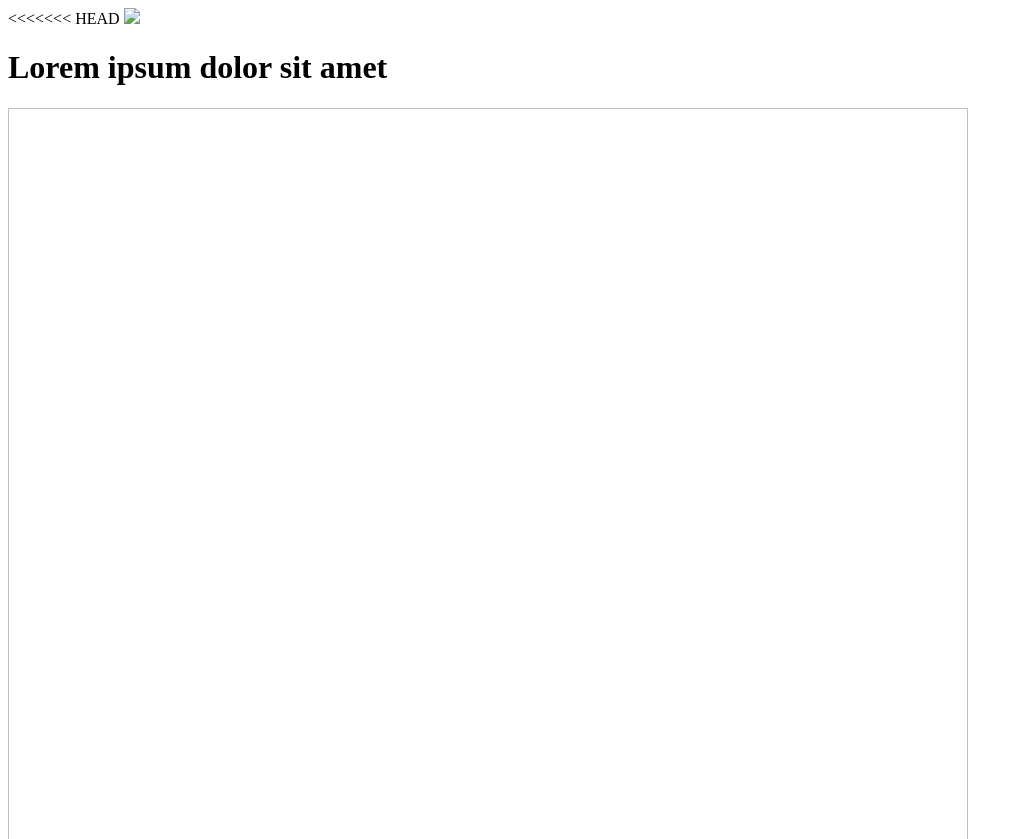
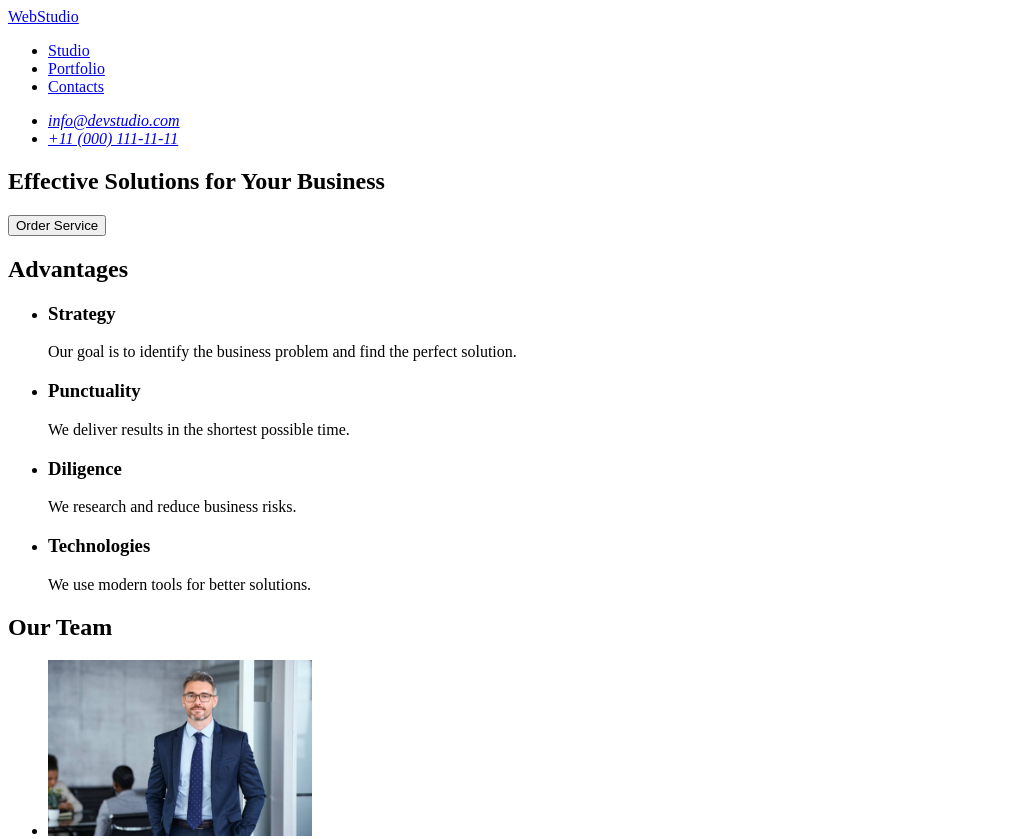
Before and after one commit to Rumeysaerdgn/goit-markup-hw-01, a plain HTML site: page index.html in a window 1280 px wide. Shown: the top 839 px of the page, without its empty margins (0-1023 px from the left). Drawn offline with Linux system fonts and the light colour scheme.

Commit message:
final version ready

```diff
--- a/index.html
+++ b/index.html
@@ -1,40 +1,26 @@
 <!DOCTYPE html>
 <html lang="en">
-<<<<<<< HEAD
+
 <head>
     <meta charset="UTF-8">
     <meta http-equiv="X-UA-Compatible" content="IE=edge">
     <meta name="viewport" content="width=device-width, initial-scale=1.0">
-    <title>Document</title>
-    <link rel="stylesheet" href="./css/styls.css">
-</head>
-<body>
-  <img src="./images/img.jpg" width="480" >
-  <h1>Lorem ipsum dolor sit amet</h1>
-  <img width="960" height="1200"/>
-  <p>
-    Lorem ipsum dolor sit amet, consectetur adipiscing elit. Ut enim ad minim veniam, quis nostrud exercitation.</p>
-</body>
-</html>
-=======
-
-<head>
-    <meta charset="UTF-8">
-    <meta name="viewport" content="width=device-width, initial-scale=1.0">
-    <title>GOIT Homework 1</title>
+    <title>WebStudio</title>
+    <link rel="stylesheet" href="./css/styles.css">
 </head>
 
 <body>
+
     <header>
-            <a href="./index.html">WebStudio</a>
+        <a href="./index.html">WebStudio</a>
 
-            <nav>
+        <nav>
             <ul>
                 <li><a href="#">Studio</a></li>
                 <li><a href="#">Portfolio</a></li>
                 <li><a href="#">Contacts</a></li>
             </ul>
-            </nav>
+        </nav>
 
         <address>
             <ul>
@@ -43,9 +29,9 @@
             </ul>
         </address>
     </header>
-</body>
 
     <main>
+
         <section>
             <h1>Effective Solutions for Your Business</h1>
             <button type="button">Order Service</button>
@@ -56,19 +42,19 @@
             <ul>
                 <li>
                     <h3>Strategy</h3>
-                    <p>Our goal is to identify the business problem to walk away with the perfect and creative solution.</p>
+                    <p>Our goal is to identify the business problem and find the perfect solution.</p>
                 </li>
                 <li>
                     <h3>Punctuality</h3>
-                    <p>Bring the key message to the brand's audience for the best price within the shortest possible time.</p>
+                    <p>We deliver results in the shortest possible time.</p>
                 </li>
                 <li>
                     <h3>Diligence</h3>
-                    <p>Research and confirm brands with the strongest digital growth opportunities and minimize risk.</p>
+                    <p>We research and reduce business risks.</p>
                 </li>
                 <li>
                     <h3>Technologies</h3>
-                    <p>Design practice focused on digital experiences. We bring forth a deep passion for problem-solving.</p>
+                    <p>We use modern tools for better solutions.</p>
                 </li>
             </ul>
         </section>
@@ -134,14 +120,14 @@
                 </li>
             </ul>
         </section>
-        </main>
+
+    </main>
 
     <footer>
         <a href="./index.html">WebStudio</a>
-        <p>Increase the flow of customers and sales for your business with digital marketing & growth solutions.</p>
+        <p>Increase the flow of customers and sales for your business with digital marketing solutions.</p>
     </footer>
 
 </body>
 
 </html>
->>>>>>> 0c0354743299c7237085fecb35058b89cb7a8c6d
```
Also changed, not shown: css/styles.css (renamed from css/styls.css), images/camila-garcia.jpg (added), images/cashless-payment.jpg (added), images/daniel-wilson.jpg (added), images/mark-guerrero.jpg (added), images/meditation-app.jpg (added), images/online-courses.jpg (added), images/screen-illustrations.jpg (added), images/taxi-service.jpg (added), images/tom-ford.jpg (added), 1 other file.
